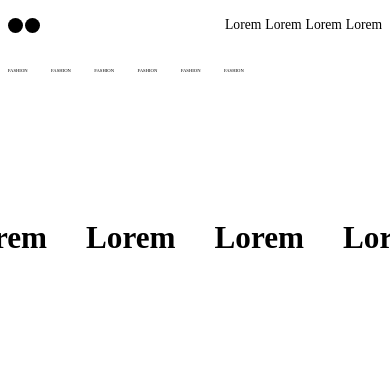
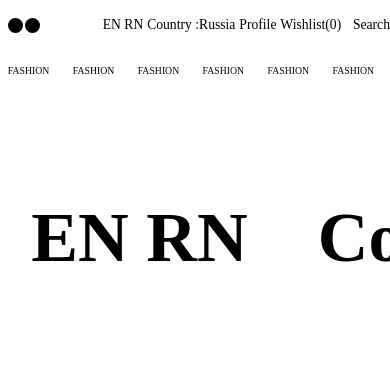
Before and after one commit to heyiamkrishna/trendline, a plain HTML site: page index.html in a window 390 px wide. Shown: the top 384 px of the page. Drawn offline with Linux system fonts and the light colour scheme; grey boxes are pictures that could not be loaded.

Commit message:
Improve design and seo

```diff
--- a/index.html
+++ b/index.html
@@ -16,11 +16,11 @@
                 <div class="circle2"></div>
             </div>
             <div id="nav-part2">
-                <h4>lorem</h4>
-                <h4>lorem</h4>
-                <h4>lorem</h4>
-                <h4>lorem</h4>
-            </div>
+                <h4>EN <span>RN</span> </h4>
+                <h4>Country :Russia </h4>
+                <h4>Profile </h4>
+                <h4>Wishlist(0)</h4>
+                <h4>Search</h4>          </div>
         </div>
 
         <div id="nav2">
@@ -33,10 +33,11 @@
         </div>
         <div id="content-page">
             <div id="text-content">
-                <h4>lorem </h4>
-                <h4>lorem </h4>
-                <h4>lorem </h4>
-                <h4>lorem</h4>
+                <h4>EN <span>RN</span> </h4>
+                <h4>Country :Russia </h4>
+                <h4>Profile </h4>
+                <h4>Wishlist(0)</h4>
+                <h4>Search</h4>
             </div>
             <div id="image-content">
                 <img src="./image/img.jpg" alt="">
--- a/style.css
+++ b/style.css
@@ -118,6 +118,7 @@ body {
      background-color: transparent;
      height: 3px;
 }
+
 #text-content::-webkit-scrollbar-thumb{
     background-color: rgb(255, 72, 0);
 }
@@ -145,7 +146,7 @@ body {
         /* background-color: red; */
         height: 100%;
         width: 100%;
-        overflow: hidden;
+
     }
 
     #nav {
@@ -195,10 +196,68 @@ body {
 }
 
 #nav-part2 h4:nth-child(4n) {
-    /* background-color: blue; */
     margin-right: 2vw;
 }
 
 
+#nav2 {
+    height: 40px;
+    width: 100%;
+    display: flex;
+    align-items: center;
+    gap: 2vw;
+}
+
+#nav2 h5 {
+    font-size: 2.5vw;
+    padding: 2vw;
+    font-weight: 500;
+    text-transform: uppercase;
+}
+
+#content-page {
+    height: calc(100% - 105px);
+    width: 100%;
+}
+
+#text-content {
+    height: 40%;
+    overflow-y: hidden;
+    width: 100%;
+    display: flex;
+    justify-content: space-between;
+    align-items: center;
+    gap: 2vw;
+    flex-wrap: nowrap;
+    overflow-x: auto;
+}
+
+#text-content h4 {
+    font-size: 18vw;
+    padding: 8vw;
+    text-transform: capitalize;
+
+    flex-shrink: 0;
+}
+#text-content::-webkit-scrollbar{
+     background-color: transparent;
+     height: 3px;
+}
+#text-content::-webkit-scrollbar-thumb{
+    background-color: transparent;
+}
+#image-content{
+    height: 65%;
+    width: 100%;
+    overflow-x: auto;
+    display: flex;
+}
+#image-content img{
+    flex-shrink: 0;
+    height: 100%;
+    width: 100%;
+    object-fit: cover;
+}
+
 
 }
```
